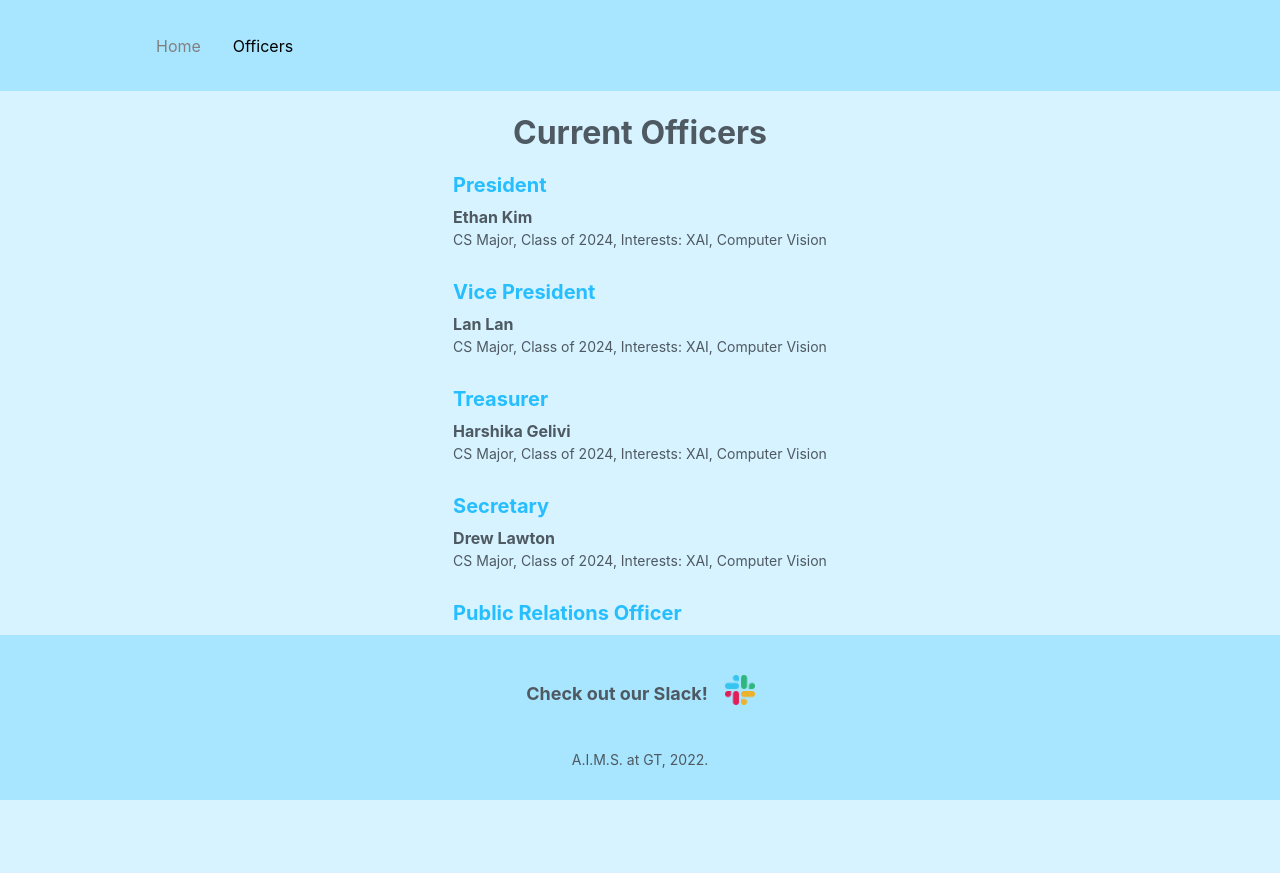
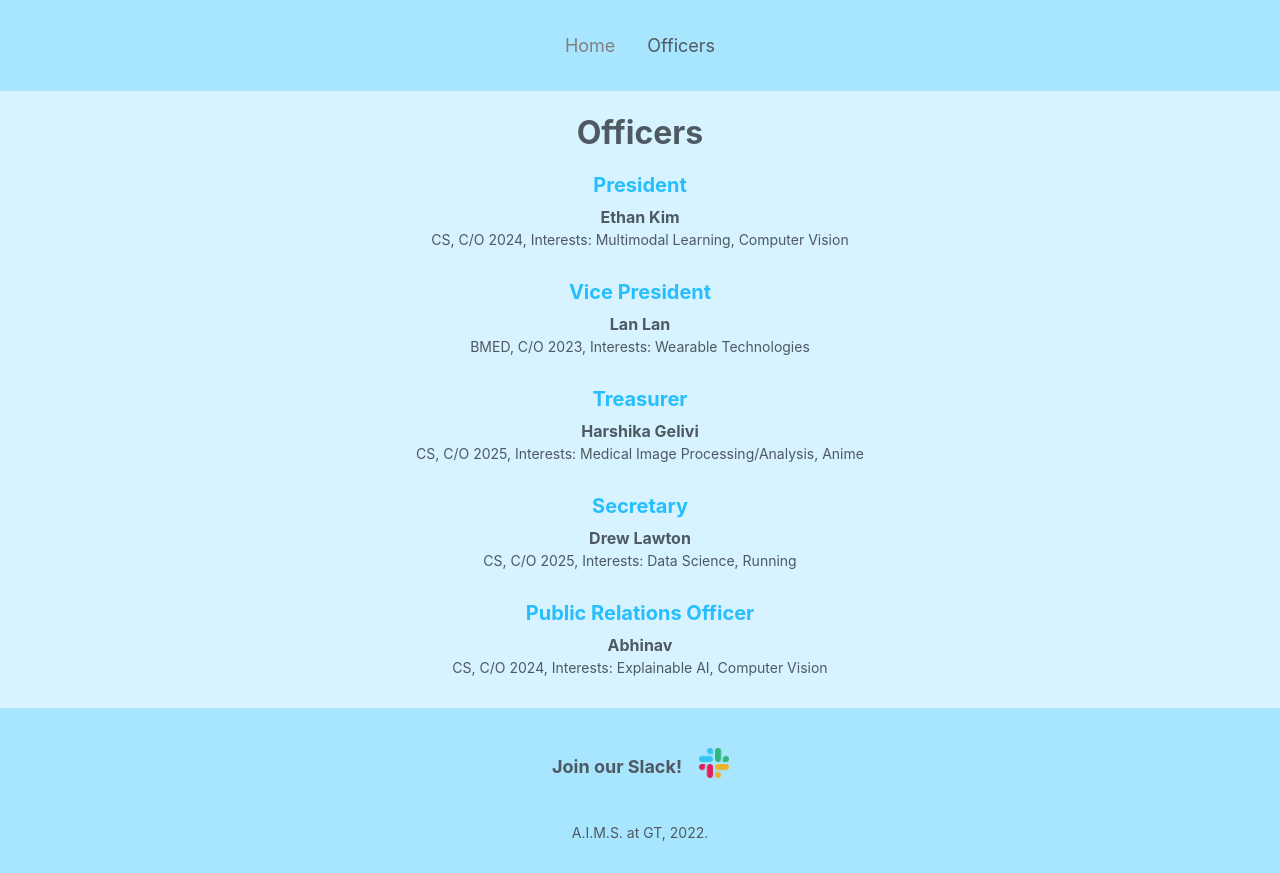
Before and after one commit to gtaims/gtaims, a React (Create React App) app: page /officers in a window 1280 px wide. Before the commit the page ends 800 px from the top, so only its background shows below. Built offline with nearby package versions, Linux system fonts and the light colour scheme.

Commit message:
stylistic changes before deployment

```diff
--- a/src/App.js
+++ b/src/App.js
@@ -21,7 +21,7 @@ function App() {
 
       <Navbar />
         <Routes>
-          <Route path="/" element={<Home />} />
+          <Route path="/" element={<Home/>} />
           <Route path="/officers" element = {<Officers />} />
         </Routes>
 
--- a/src/components/Navbar/NavbarElements.js
+++ b/src/components/Navbar/NavbarElements.js
@@ -6,7 +6,7 @@ export const Nav = styled.nav`
 background: #A8E5FF;
 height: 85px;
 display: flex;
-justify-content: space-between;
+justify-content: center;
 padding: 0.2rem calc((100vw - 1000px) / 2);
 z-index: 12;
 /* Third Nav */
@@ -20,9 +20,10 @@ align-items: center;
 text-decoration: none;
 padding: 0 1rem;
 height: 100%;
+font-size: 18px;
 cursor: pointer;
 &.active {
-	color: #000000;
+	color: #4E5961;
 }
 `;
 
@@ -43,21 +44,19 @@ color: #808080;
 export const NavMenu = styled.div`
 display: flex;
 align-items: center;
-margin-right: -24px;
 /* Second Nav */
 /* margin-right: 24px; */
 /* Third Nav */
 /* width: 100vw;
 white-space: nowrap; */
 @media screen and (max-width: 768px) {
-	display: none;
+	display: visible;
 }
 `;
 
 export const NavBtn = styled.nav`
 display: flex;
 align-items: center;
-margin-right: 24px;
 /* Third Nav */
 /* justify-content: flex-end;
 width: 100vw; */
--- a/src/components/Navbar/index.js
+++ b/src/components/Navbar/index.js
@@ -12,7 +12,6 @@ const Navbar = () => {
 return (
 	<>
 	<Nav>
-		<Bars />
 
 		<NavMenu>
 		<NavLink to='/' activeStyle>
--- a/src/components/footer.js
+++ b/src/components/footer.js
@@ -5,7 +5,7 @@ export const Footer = (props) => {
         <div className="footer">
             <div className='links'>
                 <div>
-                    Check out our Slack!
+                    Join our Slack!
                 </div>
                 <a href='https://aimsatgt.slack.com/' target={'_blank'}><img src={slack} className="slack" alt="logo" /></a>
             </div>
--- a/src/components/officers.js
+++ b/src/components/officers.js
@@ -2,7 +2,7 @@ import { Footer } from "./footer"
 export const Officers = (props) => {
     return (
         <div className="officers">
-            <h1 className="headerO">Current Officers</h1>
+            <h1 className="headerO">Officers</h1>
             <div className="officer-grid">
                 <div className="officer-row">
                     <div className="role">
@@ -12,7 +12,7 @@ export const Officers = (props) => {
                         Ethan Kim
                     </div>
                     <div className="description">
-                        CS Major, Class of 2024, Interests: XAI, Computer Vision
+                        CS, C/O 2024, Interests: Multimodal Learning, Computer Vision
                     </div>
                 </div>
                 <div className="officer-row">
@@ -23,7 +23,7 @@ export const Officers = (props) => {
                         Lan Lan
                     </div>
                     <div className="description">
-                        CS Major, Class of 2024, Interests: XAI, Computer Vision
+                        BMED, C/O 2023, Interests: Wearable Technologies
                     </div>
                 </div>
                 <div className="officer-row">
@@ -34,7 +34,7 @@ export const Officers = (props) => {
                         Harshika Gelivi
                     </div>
                     <div className="description">
-                        CS Major, Class of 2024, Interests: XAI, Computer Vision
+                        CS, C/O 2025, Interests: Medical Image Processing/Analysis, Anime
                     </div>
                 </div>
                 <div className="officer-row">
@@ -45,7 +45,7 @@ export const Officers = (props) => {
                         Drew Lawton
                     </div>
                     <div className="description">
-                        CS Major, Class of 2024, Interests: XAI, Computer Vision
+                        CS, C/O 2025, Interests: Data Science, Running
                     </div>
                 </div>
                 <div className="officer-row">
@@ -56,7 +56,7 @@ export const Officers = (props) => {
                         Abhinav
                     </div>
                     <div className="description">
-                        CS Major, Class of 2024, Interests: XAI, Computer Vision
+                        CS, C/O 2024, Interests: Explainable AI, Computer Vision
                     </div>
                 </div>
             </div>
--- a/src/components/styles.css
+++ b/src/components/styles.css
@@ -13,9 +13,6 @@ html {
     display: flex;
     flex-direction: column;
     justify-content: center;
-    position:fixed;
-    bottom:0px;
-    width: 100%;
 }
 
 .club-text {
@@ -55,6 +52,8 @@ html {
 .header {
     margin-bottom: 60px;
     text-align: center;
+    margin-right: 2em;
+    margin-left: 2em;
 }
 
 
@@ -66,7 +65,13 @@ html {
     border-color: #4E5961;
     margin-bottom: 40px;
     padding: 10px;
+}
 
+@media (max-width: 780px) {
+    .boxed {
+        margin-left: 2em;
+        margin-right: 2em;
+    }
 }
 
 .logo {
@@ -88,14 +93,12 @@ html {
 .officer-grid {
     display: flex;
     flex-direction: column;
-    align-items: center;
     margin-left: 5em;
     margin-right: 5em;
 }
 
 .officer-row {
-    text-align: left;
-    /* width: 35vw; */
+    text-align: center;
     margin-bottom: 2em;
 }
 
```
Also changed, not shown: src/components/home.js (+5 -5 lines).
